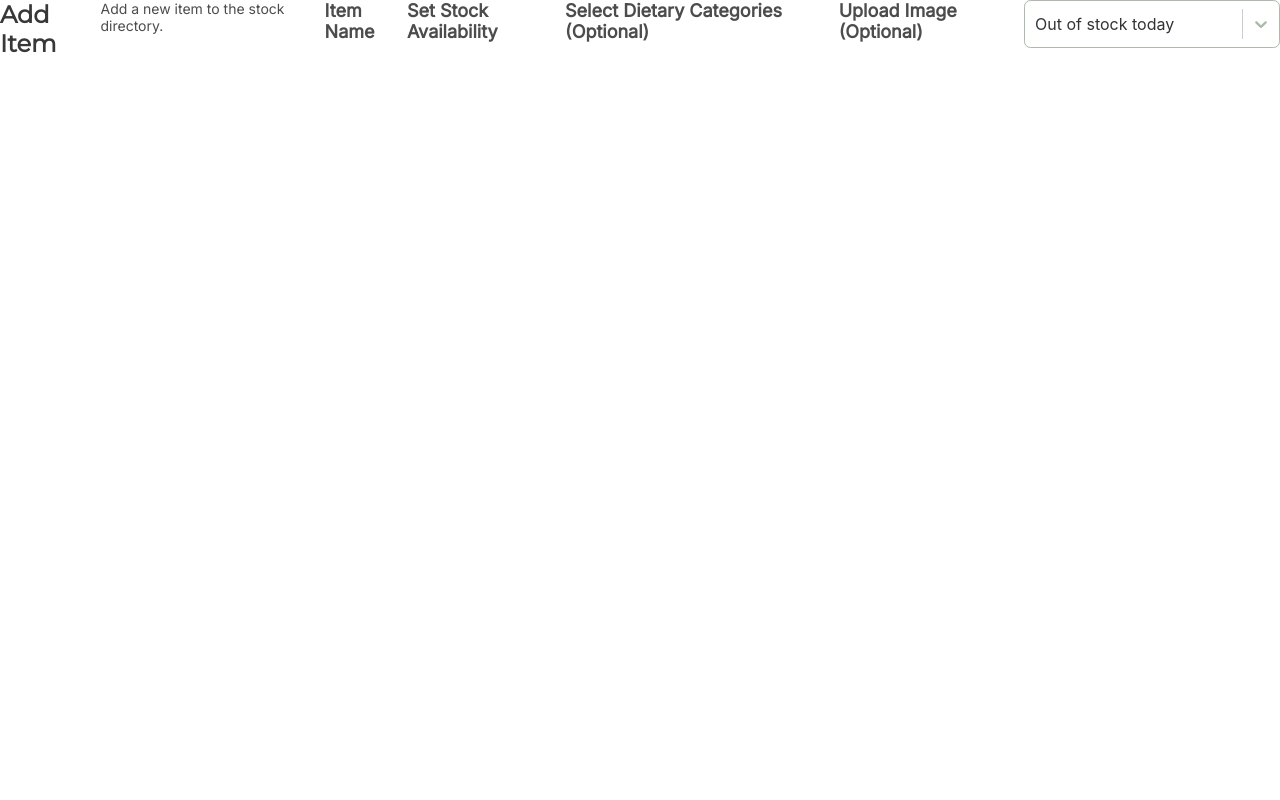
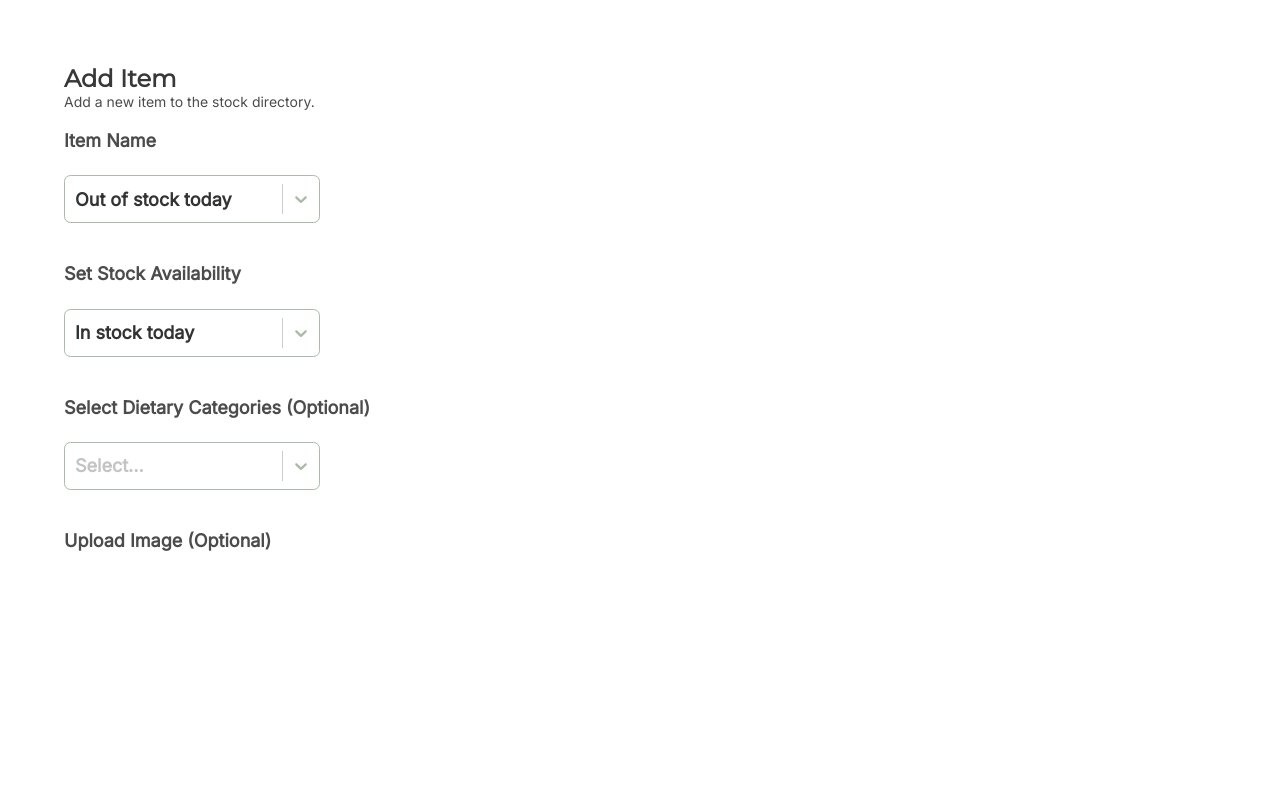
Before and after one commit to codebase-berkeley/berkeley-food-pantry, a React (Create React App) app in the folder client/: page / in a window 1280 px wide. Shown: the top 800 px of the page. Built offline with nearby package versions, Linux system fonts and the light colour scheme.

Commit message:
added text plus styling

```diff
--- a/client/src/mobile-add-item.css
+++ b/client/src/mobile-add-item.css
@@ -3,13 +3,13 @@
 
 .mob-add-item-component-container {
     display: flex;
+    flex-direction: column;
 }
-
 
 .addItem {
     font-family: "Montserrat";
     color: #383838;
-    font-weight: 600;
+    font-weight: 600 ;
     font-size: 24px;
   }
 
@@ -24,4 +24,36 @@
       font-weight: 600;
       color: #4C4C4C;
       font-size: 18px;
+      margin-left: 5%;
   }
+
+  .save-item-button{
+    margin-top: 79%;
+  }
+
+  .addItemAndDesc{
+    margin-left: 5%;
+    margin-top: 5%;
+  }
+
+  .custom-dropdown {
+    padding-top: 2%;
+  }
+
+  .import-image-button {
+    display: flex;
+    align-items: center;
+    justify-content: center;
+    width: 17vw;
+    height: 5.5vh;
+    border-radius: 100px;
+    border: #264425 solid 1px;
+    margin-top: 4%;
+    background-color: red;
+}
+
+.upload-image-text-h1 {
+  font-family: "Inter";
+  font-size: 18px;
+  color: #264425;
+}
--- a/client/src/mobile-add-item.js
+++ b/client/src/mobile-add-item.js
@@ -1,9 +1,10 @@
 import './mobile-add-item.css';
+import saveitembutton from './assets/saveitembutton.svg';
 // import React from 'react';
-// import Select, { NonceProvider } from 'react-select';
+import Select, { NonceProvider } from 'react-select';
 import makeAnimated from 'react-select/animated';
 import React, { Component } from 'react'
-import Select from 'react-select'
+// import Select from 'react-select'
 
 const dietaryCategories = [
     { value: 'meat', label: 'Meat' },
@@ -63,29 +64,17 @@ const animatedComponents = makeAnimated();
 export default function MobileAddItem() {
     return (
         <div className = "mob-add-item-component-container">
+            <div className = "addItemAndDesc">
                 <div className = "addItem">
                     Add Item
                 </div>
                 <div className = "addItemDesc">
                     Add a new item to the stock directory.
                 </div>
+            </div>
+            <br></br>
             <div className = "boxHeaders">
                 Item Name
-            </div>
-            <div className = "boxHeaders">
-                Set Stock Availability
-            </div>
-            <div className = "boxHeaders">
-                Select Dietary Categories (Optional)
-            </div>
-            <div className = "boxHeaders">
-                Upload Image (Optional)
-            </div>
-
-
-
-
-            <div>
                 <Select className="custom-dropdown"
                 styles={customStyles}
                 closeMenuOnSelect={true}
@@ -95,6 +84,44 @@ export default function MobileAddItem() {
                 defaultValue={stockStatus[0]}
                 />
             </div>
+            <br></br>
+            <br></br>
+            <div className = "boxHeaders">
+                Set Stock Availability
+                <Select className="custom-dropdown"
+                styles={customStyles}
+                closeMenuOnSelect={true}
+                components={animatedComponents}
+                placeholder="In stock today"
+                options={stockStatus}
+                defaultValue={stockStatus[1]}
+                />
+            </div>
+            <br></br>
+            <br></br>
+            <div className = "boxHeaders">
+                Select Dietary Categories (Optional)
+                <Select className="custom-dropdown"
+                styles={customStyles}
+                closeMenuOnSelect={true}
+                components={animatedComponents}
+                placeholder="Select..."
+                options={dietaryCategories}
+                defaultValue={"Select..."}
+                />
+            </div>
+            <br></br>
+            <br></br>
+            <div className = "boxHeaders">
+                Upload Image (Optional)
+            </div>
+            <div>
+                <img src ={saveitembutton} className = "save-item-button" alt = "save item button"></img>
+            </div>
+            {/* <div className = 'import-image-button'>
+                <img src = {importimagecloud} className = 'cloud-format' alt = "upload image cloud"></img>
+                <h1 className = 'upload-image-text-h1'>Import Image</h1>
+            </div> */}
         </div>
     )
 }
```
Also changed, not shown: client/src/assets/saveitembutton.svg (added). Lines whose indentation alone changed are shown as unchanged.
